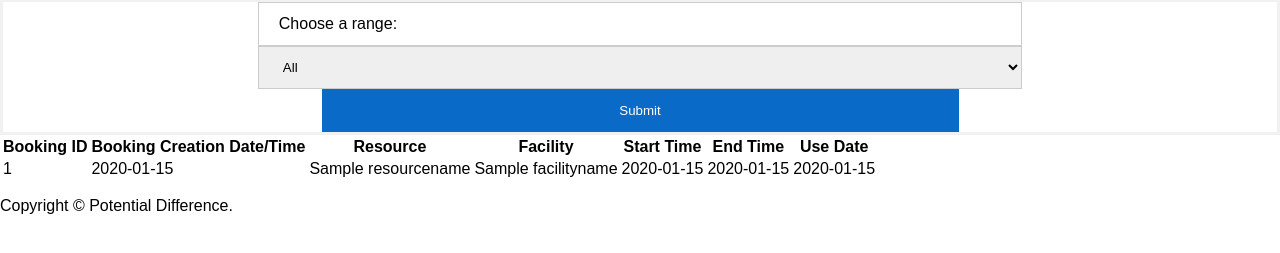
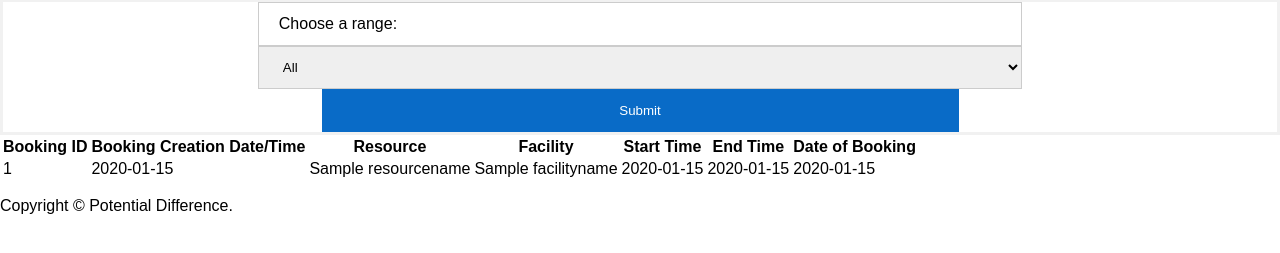
Before and after one commit to Michael-117/Sports-Facility-Management, a Flask app: template templates/viewBooking.html in a window 1280 px wide. Shown: the part 454-707 px from the top of the page. Run offline with Flask 2, Linux system fonts and the light colour scheme; the template is opened without the code that fills it: most values are stand-ins (such as "Sample title", 1, 10 or a date in 2020); some libraries are stand-ins or nearby versions.

Commit message:
viewBooking.html created

```diff
--- a/templates/viewBooking.html
+++ b/templates/viewBooking.html
@@ -30,7 +30,7 @@
                 <th> Facility </th>
                 <th> Start Time </th>
                 <th> End Time </th>
-                <th> Use Date </th>
+                <th> Date of Booking </th>
             </tr>
         </thead>
         {% for i in bookingids %}
```
